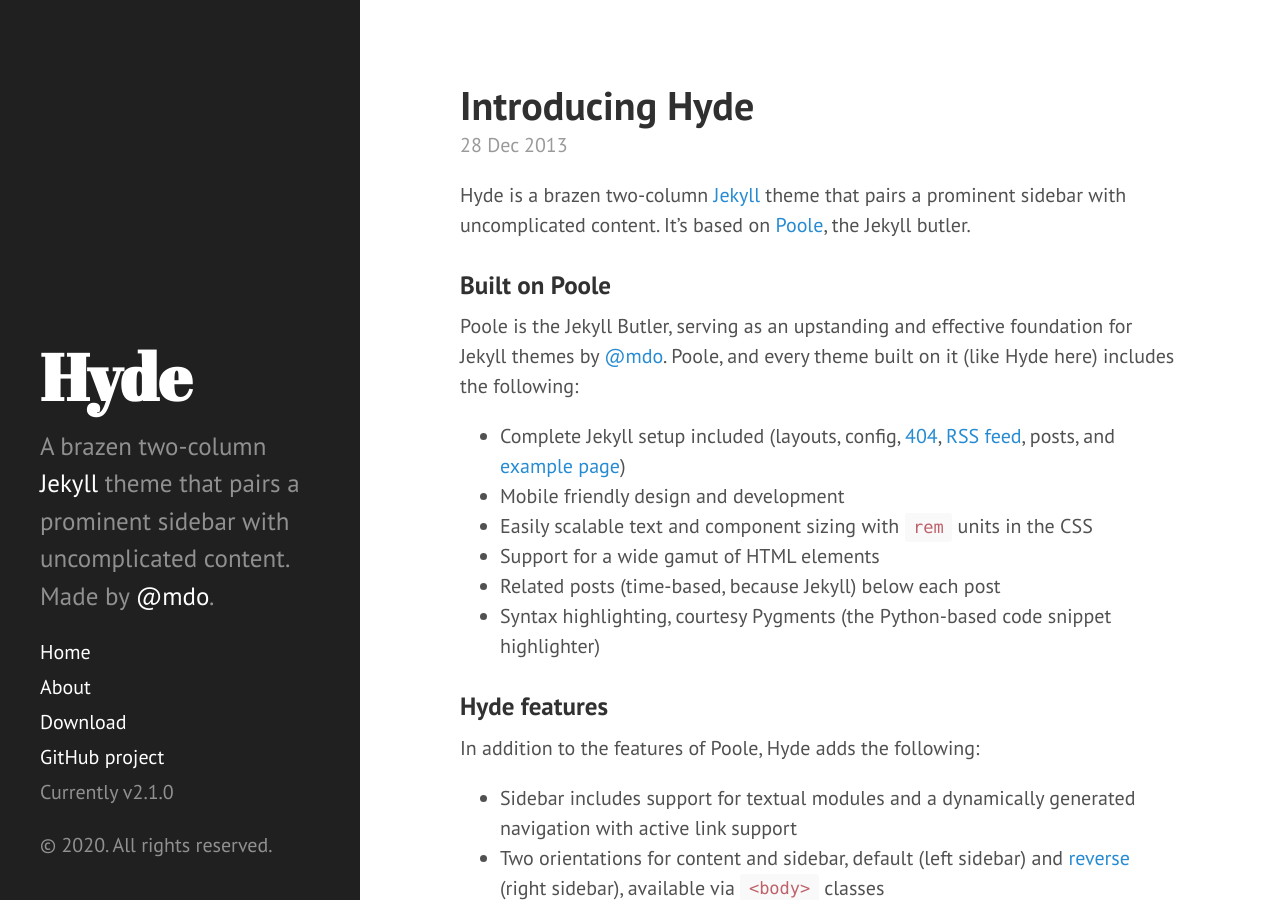
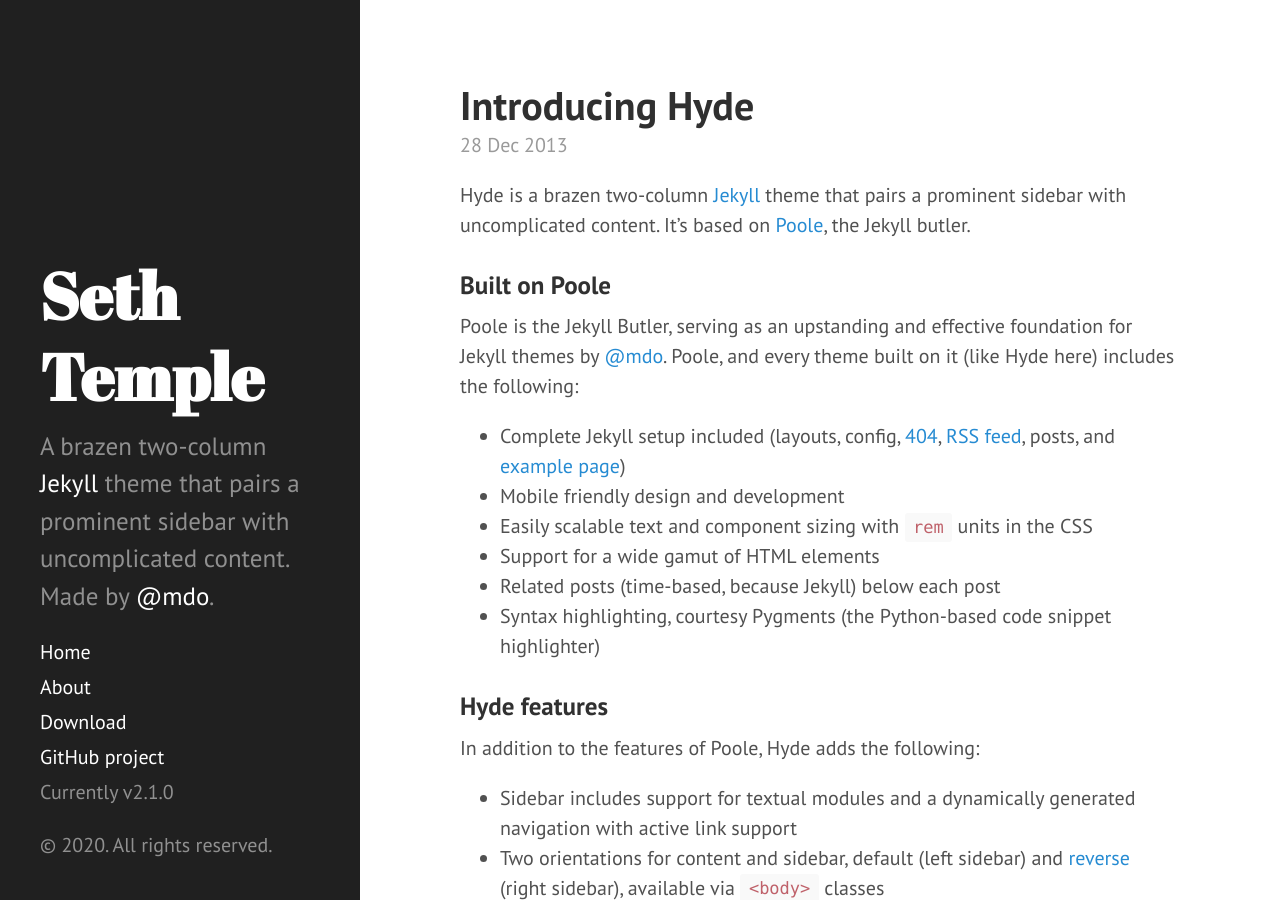
Before and after one commit to sdtemple/sdtemple.github.io, a Jekyll site: the page built from index.html, in a window 1280 px wide and 900 px high. Built offline with Jekyll 4.4.1, drawn with Linux system fonts in a browser that asks for light colours; Markdown is read by kramdown in place of the engine named in the settings; the list of posts is cut into pages by our own code.

Commit message:
Update _config.yml

```diff
--- a/_config.yml
+++ b/_config.yml
@@ -7,10 +7,10 @@
 relative_permalinks: true
 
 # Setup
-title:            Hyde
+title:            Seth Temple
 tagline:          'A Jekyll theme'
 description:      'A brazen two-column <a href="http://jekyllrb.com" target="_blank">Jekyll</a> theme that pairs a prominent sidebar with uncomplicated content. Made by <a href="https://twitter.com/mdo" target="_blank">@mdo</a>.'
-url:              http://hyde.getpoole.com
+url:              http://sdtemple.github.io
 baseurl:          /
 
 author:
```
